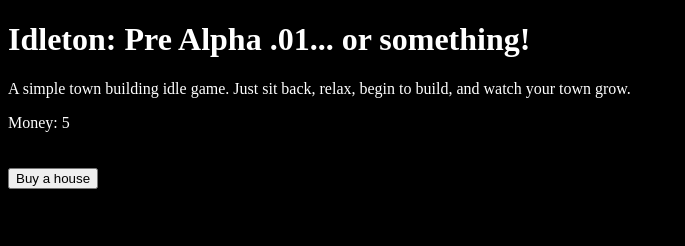
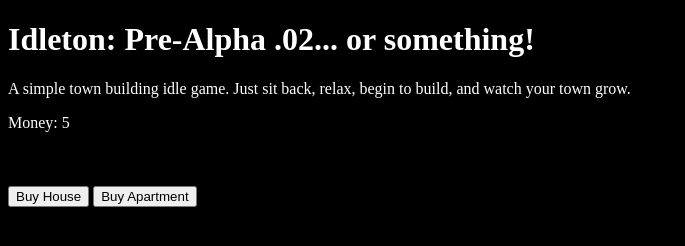
Before and after one commit to srl23/idleton, a plain HTML site: page index.html in a window 1280 px wide. Shown: the whole page, without its empty margins (0-685 px from the left). Drawn offline with Linux system fonts and the light colour scheme.

Commit message:
apartments now purchasable and add to income

```diff
--- a/index.html
+++ b/index.html
@@ -5,10 +5,12 @@
     </head>
     <body>
         <script defer src="./script.js"></script>
-        <h1>Idleton: Pre Alpha .01... or something!</h1>
+        <h1>Idleton: Pre-Alpha .02... or something!</h1>
         <p>A simple town building idle game. Just sit back, relax, begin to build, and watch your town grow.</p>
         <div id="counter"></div><br>
         <div id="houses-owned"></div><br>
-        <button onclick="buyHouse()">Buy a house</button>
+        <div id="apartments-owned"></div><br>
+        <button onclick="buyHouse()">Buy House</button>
+        <button onclick="buyApartment()">Buy Apartment</button>
     </body>
 </html>
--- a/script.js
+++ b/script.js
@@ -1,10 +1,15 @@
 let showCount = document.getElementById("counter");
 let houseCount = document.getElementById("houses-owned");
+let apartmentCount = document.getElementById("apartments-owned");
+
 let money = 0;
-let house = 0;
 let income = 1;
 
 let houseValue = 1;
+let apartmentValue = 5;
+
+let house = 0;
+let apartment = 0;
 
 function countUp() {
     money += income;
@@ -24,6 +29,19 @@ function buyHouse() {
     }
 }
 
+function buyApartment() {
+    if(money >= 100) {
+        money -= 100;
+        income += apartmentValue;
+        apartment++;
+        console.log(apartment);
+        apartmentCount.innerHTML = "Apartments: " + apartment;
+        updateViews();
+    } else {
+        //nothing at all
+    }
+}
+
 let interval = setInterval(countUp, 1000);
 
 function updateViews() {
```
